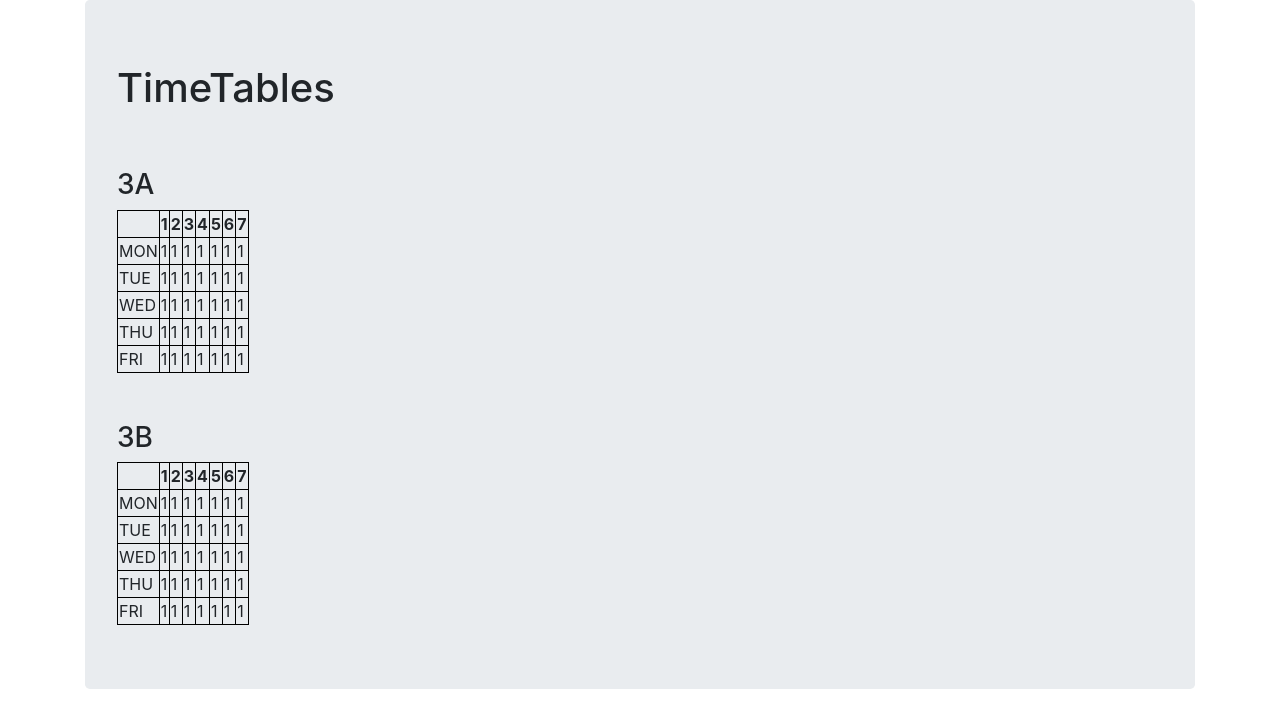
After one commit to WinstonPais/TimeTableGeneration, a Django app: page /mainapp/timetablePage/ in a window 1280 px wide. The commit adds this page. Shown: the top 728 px of the page. Run offline with Django 3.2, Linux system fonts and the light colour scheme; tables that the repository leaves empty hold one stand-in row (values such as "Sample post"); a database or web service that is not in the repository returns one stand-in record (values such as "Sample title"); data that the repository does not hold is empty; some libraries are stand-ins or nearby versions.

Commit message:
subjects static input and display

```diff
--- a/TimeTableGeneration/urls.py
+++ b/TimeTableGeneration/urls.py
@@ -21,4 +21,5 @@
 urlpatterns = [
     url(r'^$',views.index,name="index"),
     path('admin/', admin.site.urls),
+    url(r'^mainapp/',include('mainapp.urls')),
 ]
--- /dev/null
+++ b/mainapp/mainCode.py
@@ -0,0 +1,134 @@
+# -*- coding: utf-8 -*-
+"""
+Created on Sat Jan 25 18:24:12 2020
+
+@author: winst
+"""
+
+import psycopg2
+
+daysList=["MON","TUE","WED","THU","FRI"]
+conn=psycopg2.connect(
+    database="timeTableGeneration",
+    user="postgres",
+    password="qwerty12345",
+    host="localhost",
+    port="5432"
+    )
+conn.autocommit = True
+# print("connected to postgres")
+
+
+# class Theory():
+#     def __init__(self,subid,day,hour,lecName):
+#         self.subid=subid
+#         self.day=day
+#         self.hour=hour
+#         self.lecName=lecName
+#
+#
+#     def __str__(self):
+#         retStr="subject id:"+str(self.subid)+"\nDay:"+str(self.day)+"\nHour:"+str(self.hour)+"\nLecturer Name:"+str(self.lecName)
+#         return retStr
+
+def resetCounters():
+    cur=conn.cursor()
+    cur.execute("SELECT SETVAL((SELECT pg_get_serial_sequence('class_time_table', 'ctt_id')), 1, false)")
+
+    cur.close()
+
+def resetTables():
+    cur=conn.cursor()
+
+    cur.execute("delete from staffdetails_ctt")
+    cur.execute("delete from subjects_ctt")
+    cur.execute("delete from subjects_stt")
+    cur.execute("delete from class_time_table")
+    cur.execute("delete from staff_time_table")
+
+    cur.close()
+    resetCounters()
+
+
+def addInputNoStaff(sub_id,day,period,class_id):
+    cur=conn.cursor()
+    #class_time_table
+    #ctt_id,staff_id,sub_id,day,period,class_id
+    cur.execute("insert into class_time_table (sub_id,day,period,class_id) values ('"+str(sub_id)+"','"+str(day)+"',"+str(period)+",'"+str(class_id)+"') ")
+    cur.execute("select ctt_id from class_time_table where sub_id='"+str(sub_id)+"' and day='"+str(day)+"' and period="+str(period)+" and class_id='"+str(class_id)+"'")
+    ctt_id=cur.fetchall()[0][0]
+    cur.execute("insert into subjects_ctt values('"+str(sub_id)+"',"+str(ctt_id)+")")
+
+    cur.close()
+
+
+def addInputWithStaff(staff_id,sub_id,day,period,class_id):
+    cur=conn.cursor()
+    cur.execute("insert into class_time_table (staff_id,sub_id,day,period,class_id) values ('"+str(staff_id)+"','"+str(sub_id)+"','"+str(day)+"',"+str(period)+",'"+str(class_id)+"') ")
+    cur.execute("select ctt_id from class_time_table where staff_id='"+str(staff_id)+"' and sub_id='"+str(sub_id)+"' and day='"+str(day)+"' and period="+str(period)+" and class_id='"+str(class_id)+"'")
+    ctt_id=cur.fetchall()[0][0]
+    cur.execute("insert into subjects_ctt values("+str(sub_id)+"','"+str(ctt_id)+"')")
+    cur.execute("insert into staff_time_table (staff_id,sub_id,day,period,class_id) values ('"+str(staff_id)+"','"+str(sub_id)+"','"+str(day)+"',"+str(period)+",'"+str(class_id)+"') ")
+    cur.execute("select stt_id from staff_time_table where staff_id='"+str(staff_id)+"' and sub_id='"+str(sub_id)+"' and day='"+str(day)+"' and period="+str(period)+" and class_id='"+str(class_id)+"'")
+    stt_id=cur.fetchall()[0][0]
+    cur.execute("insert into subjects_stt values("+str(sub_id)+"','"+str(stt_id)+"')")
+    cur.execute("insert into staffdetails_ctt values("+str(staff_id)+"','"+str(ctt_id)+"')")
+
+    cur.close()
+
+def getClassTimeTable(class_id):
+    retList=[]
+    # retString=str(class_id)+"\n"
+    # print(class_id)
+    cur=conn.cursor()
+    # retString+="   \t1    \t2    \t3    \t4    \t5    \t6    \t7"+"\n"
+    # print("   \t1    \t2    \t3    \t4    \t5    \t6    \t7")
+    for day in daysList:
+        dayList=[]
+        # retString+=day+"\t"
+        # print(day+"\t",end="")
+        for period in range(1,8):
+            cur.execute("select sub_id from class_time_table where class_id='"+class_id+"' and day='"+day+"' and period="+str(period))
+
+            try:                                        #if cur is empty, then fetching will throw an error
+                # print(cur.fetchone()[0]+"\t",end="")
+                # retString+=cur.fetchone()[0]+"\t"
+                dayList.append(cur.fetchone()[0])
+            except:
+                # retString+="NULL\t"
+                dayList.append("NULL")
+                # print("NULL\t",end="")
+        # print()
+        # retString+="\n"
+        retList.append(dayList)
+    # print("-----------------------------------------------------------")
+    cur.close()
+    # print(retString)
+    return retList
+
+def addinput():
+    addInputNoStaff("MAT-III", "MON", 1, "3A")
+    addInputNoStaff("KAN", "MON", 6, "3A")
+    addInputNoStaff("MAT-III", "TUE", 4, "3A")
+    addInputNoStaff("V-ACT", "WED", 6, "3A")
+    addInputNoStaff("V-ACT", "WED", 7, "3A")
+    addInputNoStaff("MAT-III", "THU", 2, "3A")
+    addInputNoStaff("MAT-III", "FRI", 5, "3A")
+
+    addInputNoStaff("KAN", "MON", 7, "3B")
+    addInputNoStaff("MAT-III", "TUE", 5, "3B")
+    addInputNoStaff("MAT-III", "WED", 1, "3B")
+    addInputNoStaff("V-ACT", "WED", 3, "3B")
+    addInputNoStaff("V-ACT", "WED", 4, "3B")
+    addInputNoStaff("MAT-III", "THU", 3, "3B")
+    addInputNoStaff("KAN", "THU", 7, "3B")
+    addInputNoStaff("MAT-III", "FRI", 2, "3B")
+
+def getTT():
+    addinput()
+    TTList=[]
+    TTList.append(getClassTimeTable("3A"))
+    TTList.append(getClassTimeTable("3B"))
+
+    resetTables()
+    return TTList
--- /dev/null
+++ b/mainapp/templatetags/my_extras.py
@@ -0,0 +1,31 @@
+from django import template
+register = template.Library()
+
+@register.filter(name='ind')
+def return_item(l, i):
+    # print(i)
+    # print(l)
+    try:
+        # print(l[i])
+        return l[i]
+    except:
+        return None
+# register.filter('ind',return_item)
+
+# @register.filter(name='indtwo')
+# def indtwo(l, i):
+#     # print(i)
+#     try:
+#         # print(l[i])
+#         return l[i]
+#     except:
+#         return None
+#
+# @register.filter(name='indthree')
+# def indthree(l, i):
+#     # print(i)
+#     try:
+#         # print(l[i])
+#         return l[i]
+#     except:
+#         return None
--- /dev/null
+++ b/mainapp/urls.py
@@ -0,0 +1,9 @@
+from django.conf.urls import url
+from mainapp import views
+
+#template tagging
+app_name = 'mainapp'
+urlpatterns=[
+    url(r'^timetablePage/$',views.timetabledisp,name='timetablePage'),
+
+]
--- a/mainapp/views.py
+++ b/mainapp/views.py
@@ -1,5 +1,18 @@
 from django.shortcuts import render
-
+from mainapp.mainCode import getTT
 # Create your views here.
 def index(req):
     return render(req,'index.html')
+
+def timetabledisp(req):
+    a=getTT()
+    length=range(len(a))
+    range5=range(5)
+    range7=range(7)
+    classList=["3A","3B"]
+    daysList=["MON","TUE","WED","THU","FRI"]
+    # print(a)
+    # print(len(a),length,range5,range7)
+
+    myDict={'timetables':a,'cl':classList,'dl':daysList,'length':length,'range5':range5,'range7':range7}
+    return render(req,'timetable.html',context=myDict)
--- a/template/index.html
+++ b/template/index.html
@@ -19,6 +19,7 @@
           <li>Pranav Kamath</li>
         </ul>
         <a class="btn btn-primary btn-lg" href="https://github.com/WinstonPais/Marks-WebScraping" role="button">Learn more</a>
+        <a class="btn btn-primary btn-lg" href="{% url 'mainapp:timetablePage' %}" role="button">Try The Prototype</a>
       </div>
     </div>
   </body>
--- /dev/null
+++ b/template/timetable.html
@@ -0,0 +1,46 @@
+<!DOCTYPE html>
+{% load my_extras %}
+<html lang="en" dir="ltr">
+  <head>
+    <link rel="stylesheet" href="https://stackpath.bootstrapcdn.com/bootstrap/4.3.1/css/bootstrap.min.css" integrity="sha384-ggOyR0iXCbMQv3Xipma34MD+dH/1fQ784/j6cY/iJTQUOhcWr7x9JvoRxT2MZw1T" crossorigin="anonymous">
+    <meta charset="utf-8">
+    <title></title>
+    <style>
+      table, th, td {
+  border: 1px solid black;
+}
+    </style>
+  </head>
+  <body>
+    <div class="container">
+      <div class="jumbotron">
+        <h1>TimeTables</h1>
+        {% for batchindex in length %}
+          <br><br>
+          <h3>{{ cl|ind:batchindex }}</h3>
+          <table>
+            <tr>
+              <th></th>
+              <th>1</th>
+              <th>2</th>
+              <th>3</th>
+              <th>4</th>
+              <th>5</th>
+              <th>6</th>
+              <th>7</th>
+            </tr>
+            {% for dayno in range5 %}
+              <tr>
+                <td>{{ dl|ind:dayno }}</td>
+                {% for period in range7 %}
+                  <td>{{ timetables|ind:batchindex|ind:dayno|ind:period }}</td>
+                {% endfor %}
+              </tr>
+            {% endfor %}
+
+          </table>
+        {% endfor %}
+      </div>
+    </div>
+  </body>
+</html>
```
Also changed, not shown: mainapp/templatetags/__init__.py (added).
